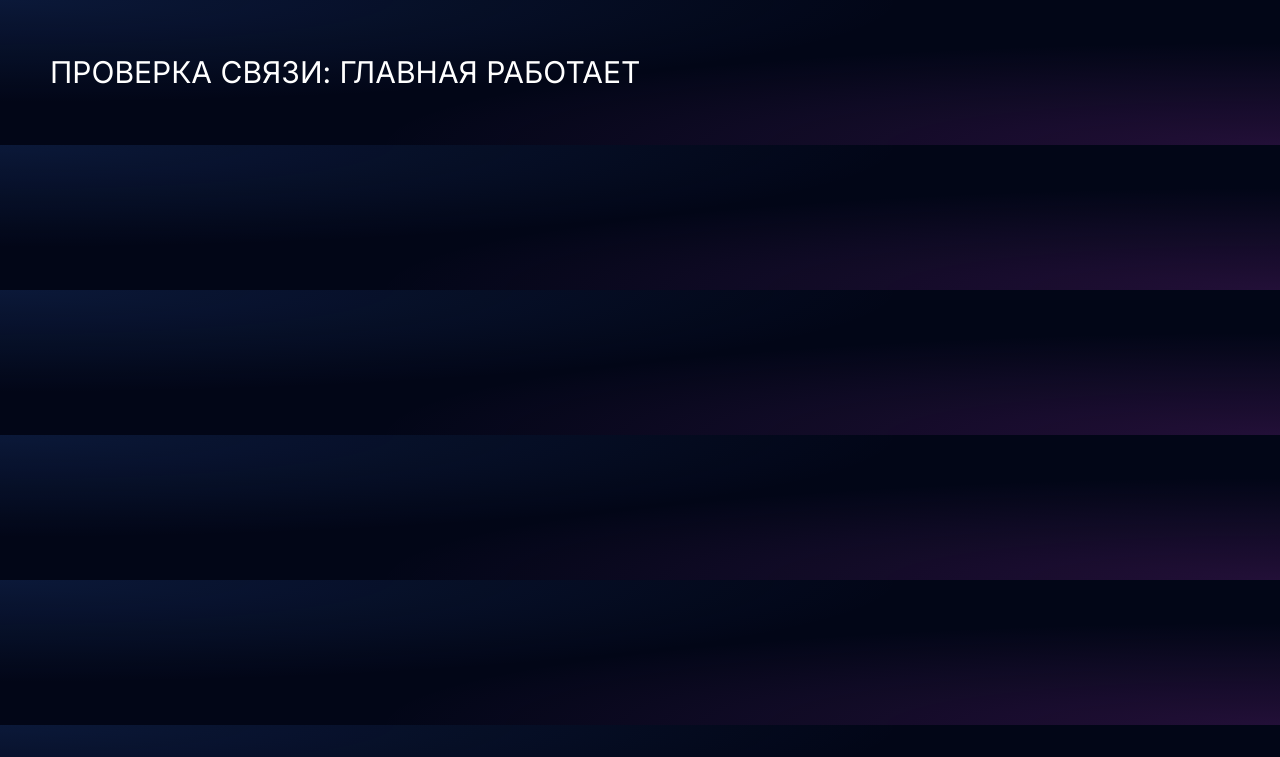
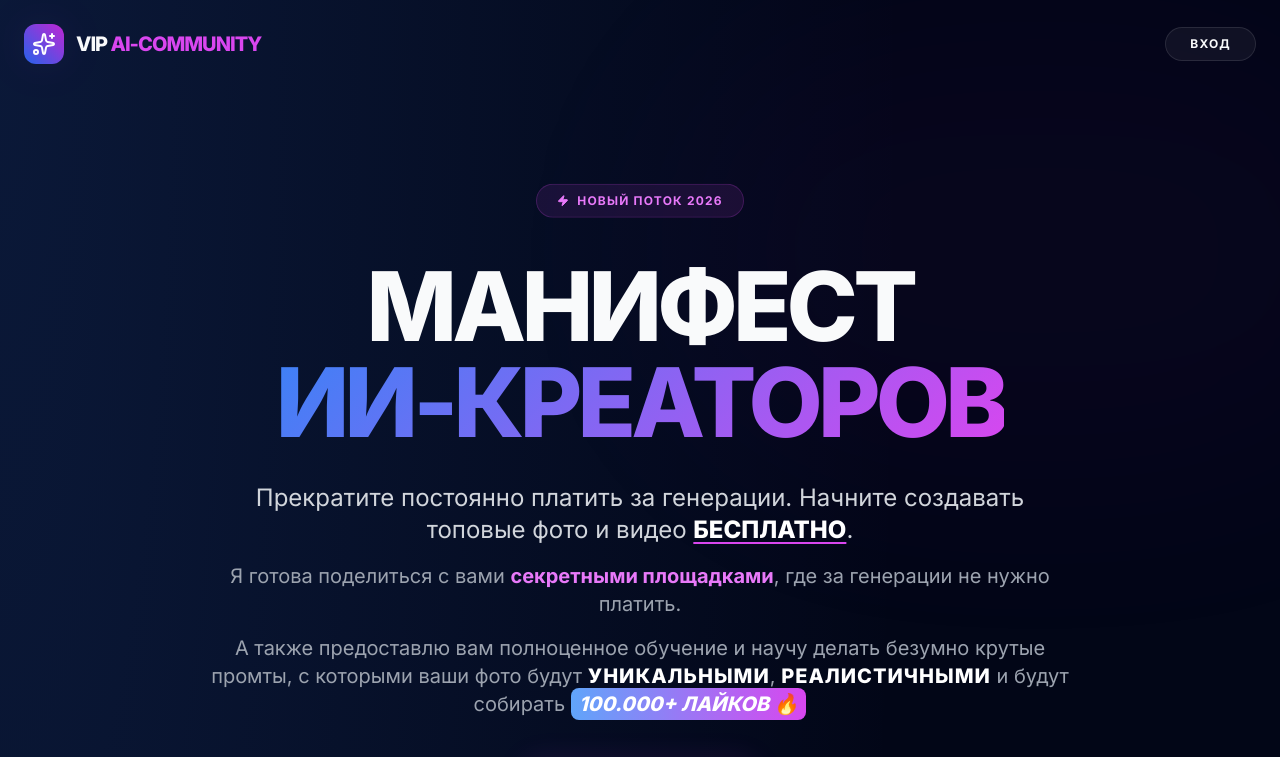
Before and after one commit to Dden59/vip-ai-sale, a React (Vite) app: page / in a window 1280 px wide. Shown: the top 757 px of the page. Built offline with nearby package versions, Linux system fonts and the light colour scheme.

Commit message:
Switch back to real App

```diff
--- a/App.tsx
+++ b/App.tsx
@@ -8,8 +8,7 @@ const App: React.FC = () => {
   return (
     <Router>
       <Routes>
-        <Route path="/" element={<div style={{color: 'white', padding: '50px', fontSize: '30px'}}>ПРОВЕРКА СВЯЗИ: ГЛАВНАЯ РАБОТАЕТ</div>} />
-        <Route path="/home-test" element={<Home />} />
+        <Route path="/" element={<Home />} />
         <Route path="/offer" element={<Offer />} />
         <Route path="/privacy" element={<Privacy />} />
       </Routes>
```
